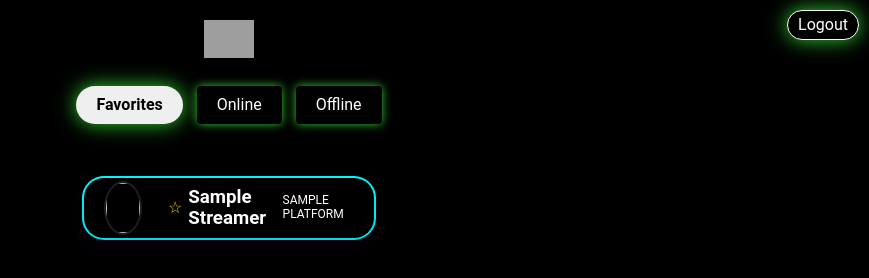
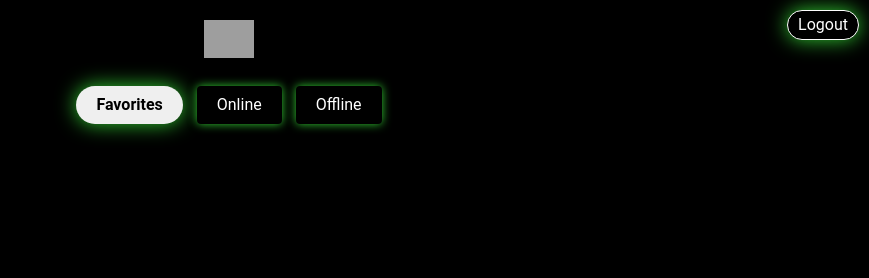
Before and after one commit to dann-lam/streemy, a website: page public/index.html in a window 1280 px wide. Shown: the whole page, without its empty margins (411-1280 px from the left). Drawn offline with nearby package versions, Linux system fonts and the light colour scheme; grey boxes are pictures that could not be loaded.

Commit message:
removed sample card

```diff
--- a/public/css/index.css
+++ b/public/css/index.css
@@ -68,9 +68,14 @@ header {
 }
 
 .card-info {
-  flex-grow: 1;
-  margin-right: auto;
+  display: flex;
+  justify-content: space-between;
+  align-items: center;
+  color: white;
 }
+
+
+
 
 .card .card-name {
   font-weight: bold;
--- a/public/index.html
+++ b/public/index.html
@@ -27,13 +27,7 @@
 
 
                 <div class="streamers-container">
-                    <div class="card-template">
-                        <div class="card">
-                            <img class="card-avatar" >
-                            <div class="card-info">
-                                <h3 class="card-username">Sample Streamer</h3>
-                                <p class="card-platform">Sample Platform</p>
-                                <button class="favorite-button">☆</button>
+
                             </div>
                         </div>
                     </div>
```
